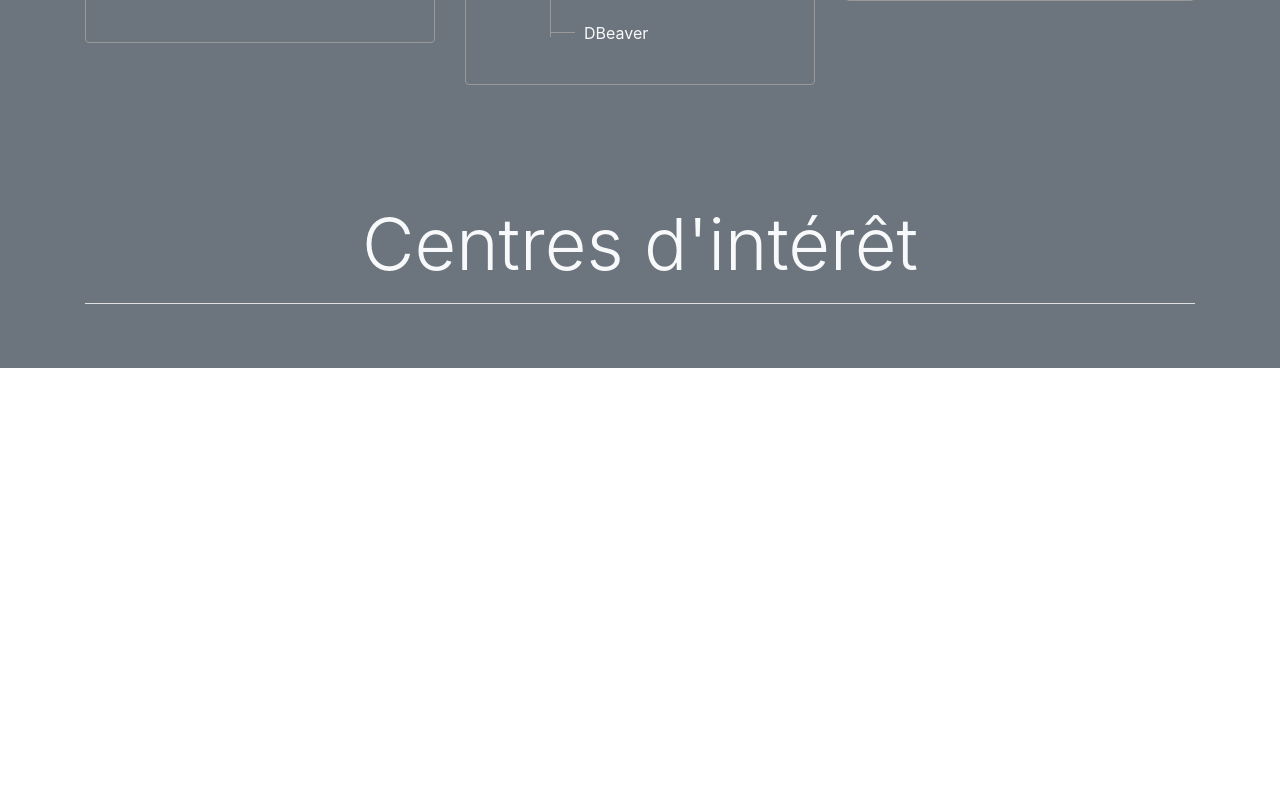
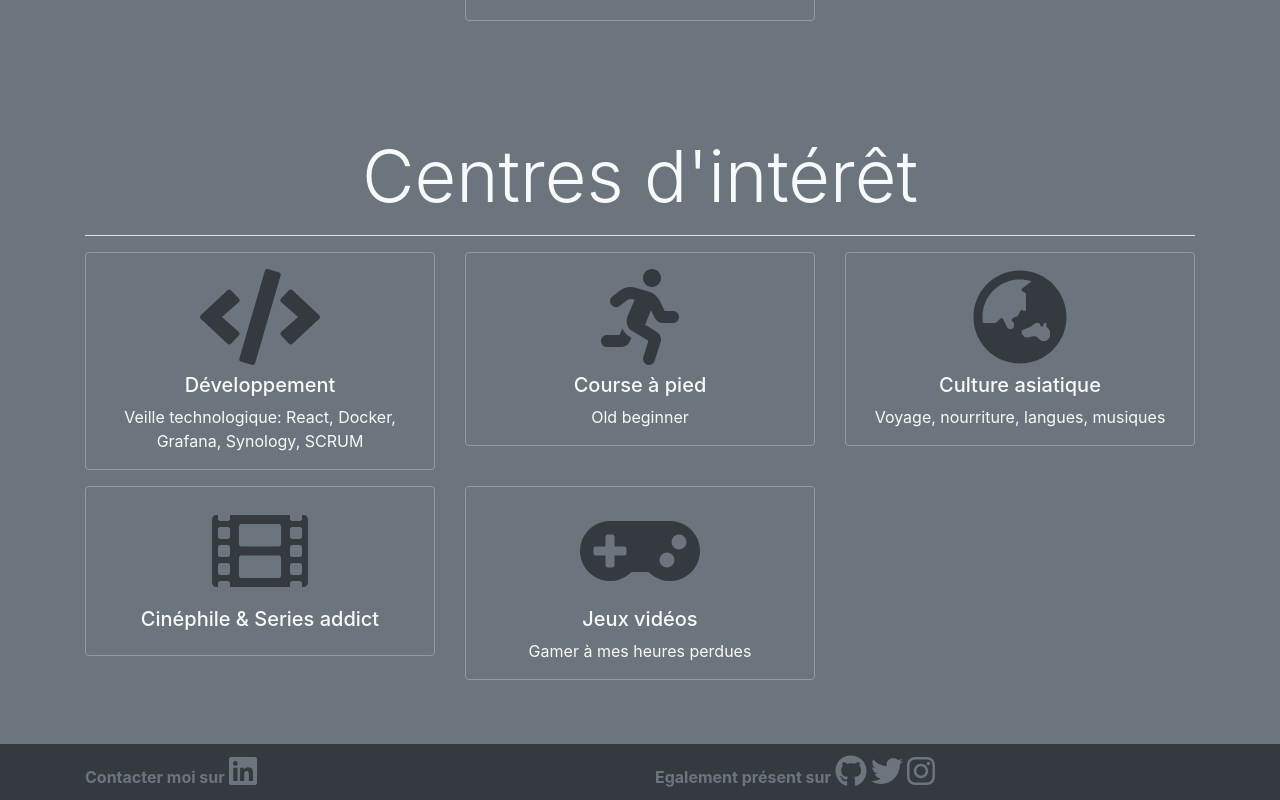
Before and after one commit to Babasile/babasile.github.io, a React (Create React App) app: page / in a window 1280 px wide. Shown: the part 3451-4251 px from the top of the page. Before the commit the page ends 3819 px from the top, so only its background shows below. Built offline with nearby package versions, Linux system fonts and the light colour scheme.

Commit message:
Add: Hobby & Footer

```diff
--- a/src/App.css
+++ b/src/App.css
@@ -7,6 +7,10 @@ body {
 }
 li {
 	list-style-type: "- ";
+}
+
+.border.border-grey {
+	border-color: #999 !important;
 }
 
 .timeline {
@@ -92,13 +96,13 @@ li {
 
 .tree {
 	min-height: 20px;
-	padding: 19px;
-	margin-bottom: 20px;
+	/* padding: 19px; */
+	/* margin-bottom: 20px; */
 	/* background-color: #fbfbfb; */
-	border: 1px solid #999;
+	/* border: 1px solid #999;
 	-webkit-border-radius: 4px;
 	-moz-border-radius: 4px;
-	border-radius: 4px;
+	border-radius: 4px; */
 	/* -webkit-box-shadow: inset 0 1px 1px rgba(0, 0, 0, 0.05);
 	-moz-box-shadow: inset 0 1px 1px rgba(0, 0, 0, 0.05);
 	box-shadow: inset 0 1px 1px rgba(0, 0, 0, 0.05); */
--- a/src/components/footer/Footer.tsx
+++ b/src/components/footer/Footer.tsx
@@ -1,8 +1,82 @@
 import React from "react";
 import Props from "./Props.interface";
+import Container from "react-bootstrap/Container";
+import OverlayTrigger from "react-bootstrap/OverlayTrigger";
+import Tooltip from "react-bootstrap/Tooltip";
+import Row from "react-bootstrap/Row";
+import Col from "react-bootstrap/Col";
+import { FontAwesomeIcon } from "@fortawesome/react-fontawesome";
 
 export class Footer extends React.Component<Props> {
 	render() {
-		return "";
+		const { links } = this.props;
+		let contact;
+		let rs = links.map((link, i) =>
+			link.name === "Linkedin" ? (
+				""
+			) : (
+				<OverlayTrigger
+					key="right"
+					placement="right"
+					overlay={<Tooltip id={`tooltip-right`}>{link.name}</Tooltip>}
+				>
+					<a
+						href={link.url}
+						target="_blank"
+						rel="noopener noreferrer"
+						className="text-secondary align-baseline mr-1"
+						style={{ fontSize: "2rem" }}
+					>
+						<FontAwesomeIcon
+							icon={
+								link.name === "GitHub"
+									? ["fab", "github"]
+									: link.name === "Twitter"
+									? ["fab", "twitter"]
+									: ["fab", "instagram"]
+							}
+						/>
+					</a>
+				</OverlayTrigger>
+			),
+		);
+		for (let index = 0; index < links.length; index++) {
+			let element = links[index];
+			if (element.name === "Linkedin") {
+				contact = (
+					<OverlayTrigger
+						key="right"
+						placement="right"
+						overlay={<Tooltip id={`tooltip-right`}>{element.name}</Tooltip>}
+					>
+						<a
+							href={element.url}
+							target="_blank"
+							rel="noopener noreferrer"
+							className="text-secondary align-baseline"
+							style={{ fontSize: "2rem" }}
+						>
+							<FontAwesomeIcon icon={["fab", "linkedin"]} />
+						</a>
+					</OverlayTrigger>
+				);
+			}
+		}
+		return (
+			<footer className="bg-dark text-secondary py-1">
+				<Container>
+					<Row>
+						<Col md={6}>
+							<span className="font-weight-bold ">Contacter moi sur </span>
+							{contact}
+						</Col>
+						<Col md={6}>
+							<span className="font-weight-bold">Egalement présent sur </span>
+							{rs}
+						</Col>
+					</Row>
+				</Container>
+			</footer>
+		);
 	}
 }
--- a/src/components/hobby/Hobby.tsx
+++ b/src/components/hobby/Hobby.tsx
@@ -1,15 +1,21 @@
 import React from "react";
 import Props from "./Props.interface";
 import Container from "react-bootstrap/Container";
+import Row from "react-bootstrap/Row";
+import { HobbyDetail } from "./detail/HobbyDetail";
 
 export class Hobby extends React.Component<Props> {
 	render() {
-		const hobbies = this.props;
+		const { hobbies } = this.props;
+		let renderhobbies = hobbies.map((hobby, i) => (
+			<HobbyDetail key={i} hobby={hobby}></HobbyDetail>
+		));
 		return (
 			<div id="hobbies" className="bg-secondary text-light">
 				<Container className="py-5">
 					<h2 className="text-center display-3">Centres d'intérêt</h2>
 					<hr className="bg-light" />
+					<Row>{renderhobbies}</Row>
 				</Container>
 			</div>
 		);
--- /dev/null
+++ b/src/components/hobby/detail/HobbyDetail.tsx
@@ -0,0 +1,19 @@
+import React from "react";
+import Props from "./Props.interface";
+import Col from "react-bootstrap/Col";
+import { FontAwesomeIcon } from "@fortawesome/react-fontawesome";
+
+export class HobbyDetail extends React.Component<Props> {
+	render() {
+		const { hobby } = this.props;
+		return (
+			<Col md={4} xs={12} className="text-center">
+				<div className="border border-grey rounded mb-3 p-3">
+					<FontAwesomeIcon icon={hobby.icon} className="display-1 text-dark" />
+					<h5 className="my-2">{hobby.name}</h5>
+					<p className="m-0">{hobby.comment}</p>
+				</div>
+			</Col>
+		);
+	}
+}
--- /dev/null
+++ b/src/components/hobby/detail/Props.interface.tsx
@@ -0,0 +1,5 @@
+import { Hobby } from "./../../../interfaces/Hobby.interface";
+
+export default interface Props {
+	hobby: Hobby;
+}
--- a/src/components/info/Info.tsx
+++ b/src/components/info/Info.tsx
@@ -17,8 +17,7 @@ export class Info extends React.Component<Props> {
 
 	render() {
 		const { identity } = this.props;
-		let renderSoftSkills;
-		renderSoftSkills = identity.softskills.map((softSkill, i) => (
+		let renderSoftSkills = identity.softskills.map((softSkill, i) => (
 			<Col
 				className="text-center align-self-center"
 				xs={Math.abs(12 / identity.softskills.length)}
--- a/src/components/role/detail/RoleDetail.tsx
+++ b/src/components/role/detail/RoleDetail.tsx
@@ -11,9 +11,9 @@ export class RoleDetail extends React.Component<Props> {
 		));
 		if (renderMissions != null && renderMissions.length > 0) {
 			missions = (
-				<p className="trim text-left">
+				<div className="trim text-left">
 					<ul>{renderMissions}</ul>
-				</p>
+				</div>
 			);
 		}
 		const formatter = new Intl.DateTimeFormat("fr", { month: "long" });
--- a/src/components/skill/Skill.tsx
+++ b/src/components/skill/Skill.tsx
@@ -6,7 +6,7 @@ import Row from "react-bootstrap/Row";
 
 export class Skill extends React.Component<Props> {
 	render() {
-		let skills = this.props.skills;
+		const { skills } = this.props;
 
 		let renderSkills = skills.map((skill, i) => (
 			<SkillDetail key={i} skill={skill}></SkillDetail>
--- a/src/components/skill/detail/SkillDetail.tsx
+++ b/src/components/skill/detail/SkillDetail.tsx
@@ -12,7 +12,7 @@ export class SkillDetail extends React.Component<Props> {
 		));
 		return (
 			<Col md={4} xs={12}>
-				<div className="tree">
+				<div className="tree mb-3 p-3 border border-grey rounded">
 					<ul>
 						<li className="parent_li">
 							<h5>{skill.name}</h5>
--- a/src/config/Data.class.tsx
+++ b/src/config/Data.class.tsx
@@ -147,23 +147,28 @@ export class Data implements Resume {
 	hobbies: Array<Hobby> = [
 		{
 			name: "Développement",
-			comment: "Veille technologique",
+			comment: "Veille technologique: React, Docker, Grafana, Synology, SCRUM ",
+			icon: ["fas", "code"],
 		},
 		{
 			name: "Course à pied",
 			comment: "Old beginner",
+			icon: ["fas", "running"],
 		},
 		{
 			name: "Culture asiatique",
-			comment: "Voyage, nourriture, langues",
+			comment: "Voyage, nourriture, langues, musiques",
+			icon: ["fas", "globe-asia"],
 		},
 		{
 			name: "Cinéphile & Series addict",
 			comment: "",
+			icon: ["fas", "film"],
 		},
 		{
 			name: "Jeux vidéos",
 			comment: "Gamer à mes heures perdues",
+			icon: ["fas", "gamepad"],
 		},
 	];
 	links: Array<Link> = [
--- a/src/interfaces/Hobby.interface.tsx
+++ b/src/interfaces/Hobby.interface.tsx
@@ -1,4 +1,7 @@
+import { IconProp } from "@fortawesome/fontawesome-svg-core";
+
 export interface Hobby {
 	name: string;
 	comment: string;
+	icon: IconProp;
 }
```
